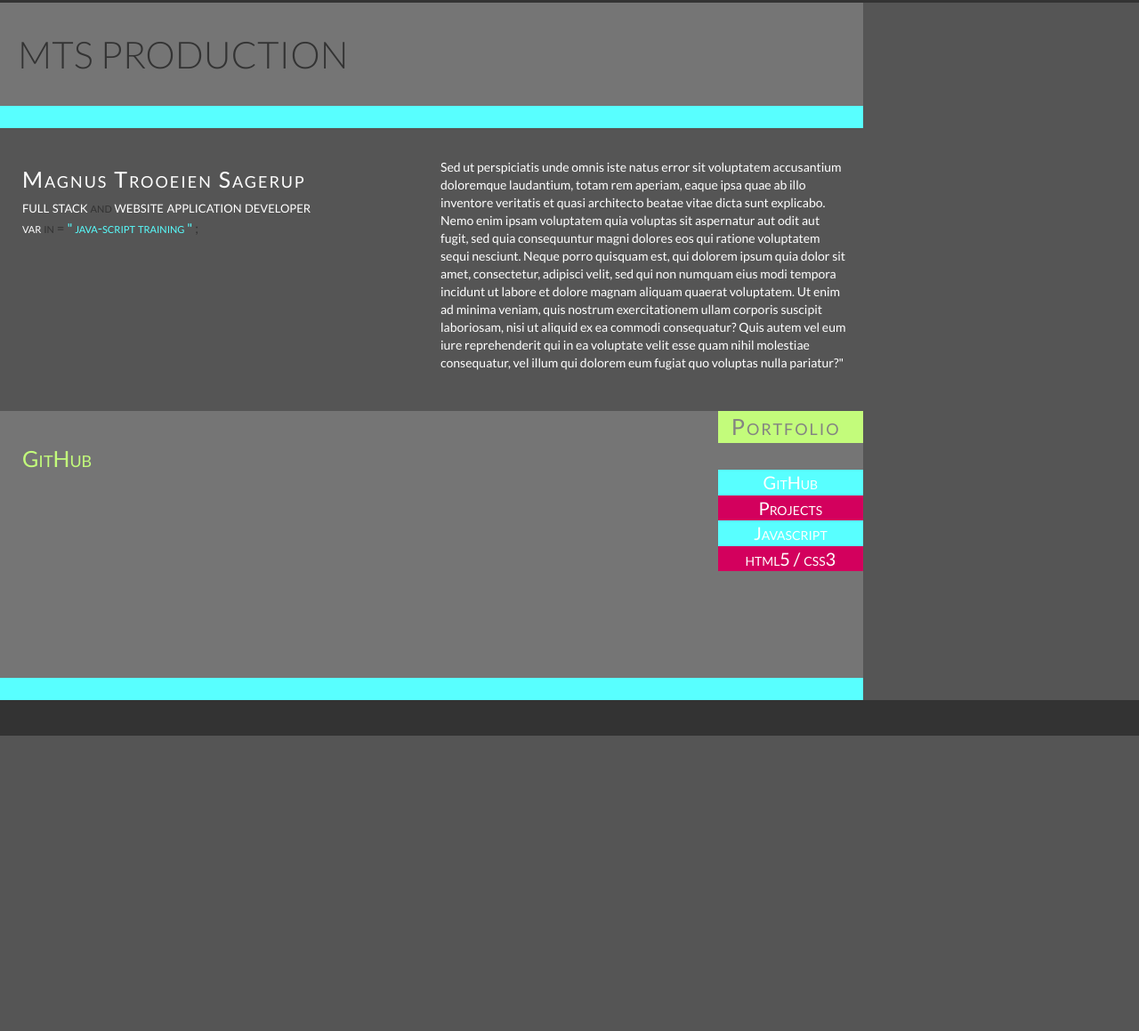
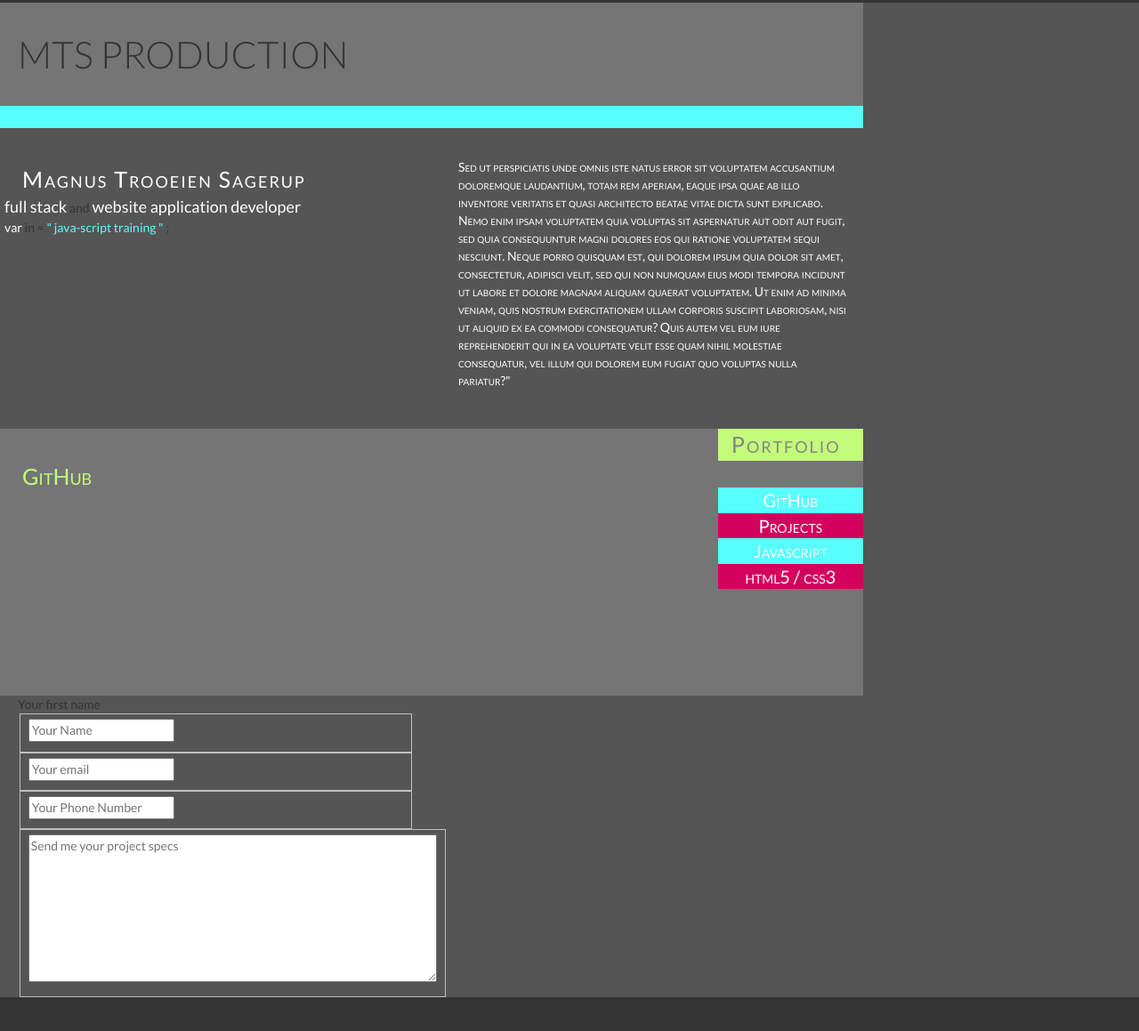
Before and after one commit to msagerup/MTS-Production, a plain HTML site: page index.html in a window 1280 px wide. Shown: the part 37-1196 px from the top of the page at 89% size. Before the commit the page ends 864 px from the top, so only its background shows below. Drawn offline with nearby package versions, Linux system fonts and the light colour scheme.

Commit message:
Add contact field

```diff
--- a/app/assets/css/style.css
+++ b/app/assets/css/style.css
@@ -68,9 +68,7 @@ TYPOGRAPHY
 }
 .name_subtext {
 	padding-top: 20px;
-	color: white;
-}
-.name_tagline {
+	color: white;content_trans
 	font-size: 1.5rem;
 	padding-left: 20px;
 	font-variant: small-caps;
@@ -101,6 +99,16 @@ PORTFOLIO CONTENT
 
 }
 
+
+._portfolio-content {
+  padding-left: 35px;
+}
+
+.portfolio-content-header {
+  font-size: 2.5rem;
+  font-variant: small-caps;
+  color: #C3FC7B;
+}
 
 
 /*
@@ -133,16 +141,7 @@ li.odd {
 }
 
 /*
--------------------------------------------
-PORTFOLIO CONTENT
--------------------------------------------
+---------------------------------------------
+CONTACT FORM
+---------------------------------------------
 */
-._portfolio-content {
-  padding-left: 35px;
-}
-
-.portfolio-content-header {
-  font-size: 2.5rem;
-  font-variant: small-caps;
-  color: #C3FC7B;
-}
--- a/index.html
+++ b/index.html
@@ -73,11 +73,38 @@
     </div>
 
     <div class="row">
-      <div class="col-sm-12 col-xs-12 _header">
+      <div class="col-sm-12 col-xs-12 content_trans">
+        <div class="col-sm 6 col-xs-6 contact-container-form">
+
+
+  <!-- CONTACT FORM !-->
+
+
+          <form id="contact-form" action="form.php" method="get">
+            Your first name
+            <fieldset>
+              <input placeholder="Your Name" type="text" name="First name" required>
+            </fieldset>
+
+            <fieldset>
+              <input placeholder="Your email" type="email" name="Email" required>
+            </fieldset>
+
+            <fieldset>
+              <input placeholder="Your Phone Number" type="tel" name="Phone-Number">
+            </fieldset>
+
+            <fieldset>
+              <textarea name="Message" rows="8" cols="60" placeholder="Send me your project specs"></textarea>
+            </fieldset>
+
+
+          </form>
+
+
         </div>
-
+      </div>
     </div>
-
 
 
 
```
